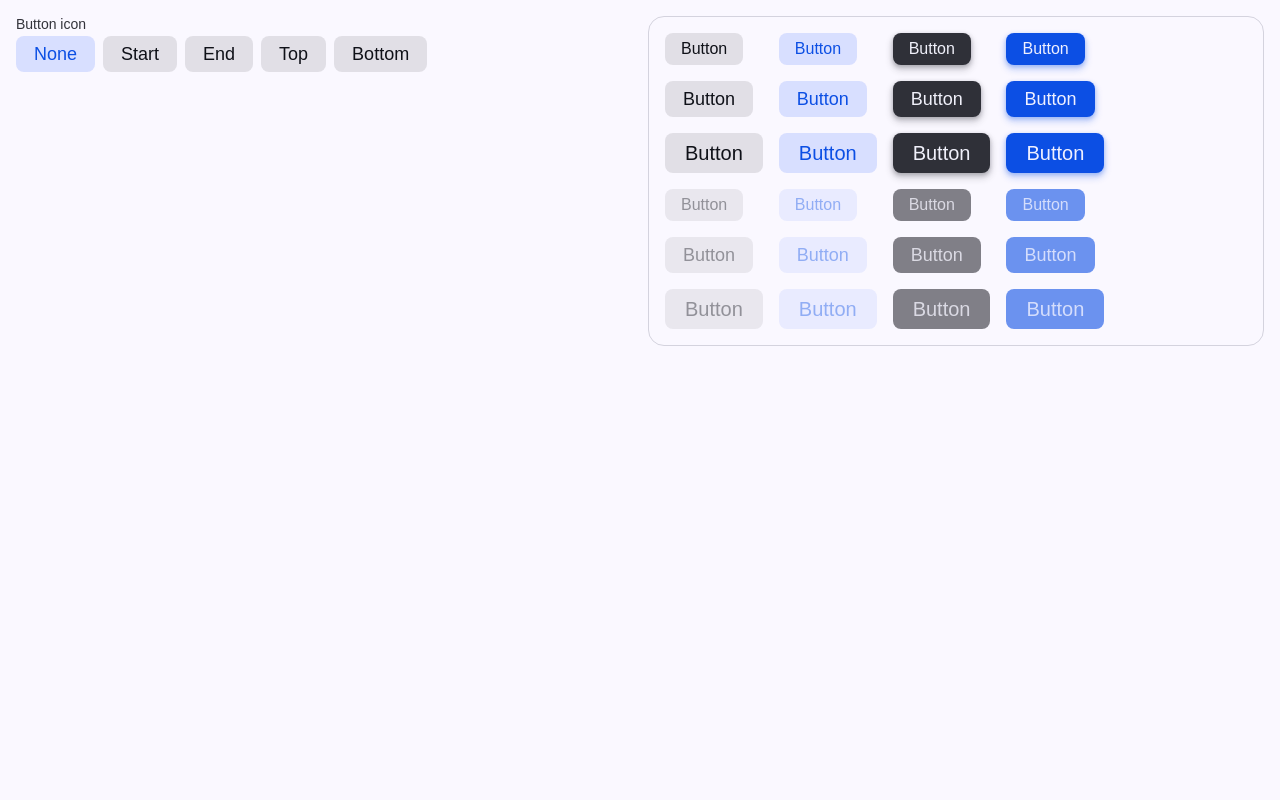
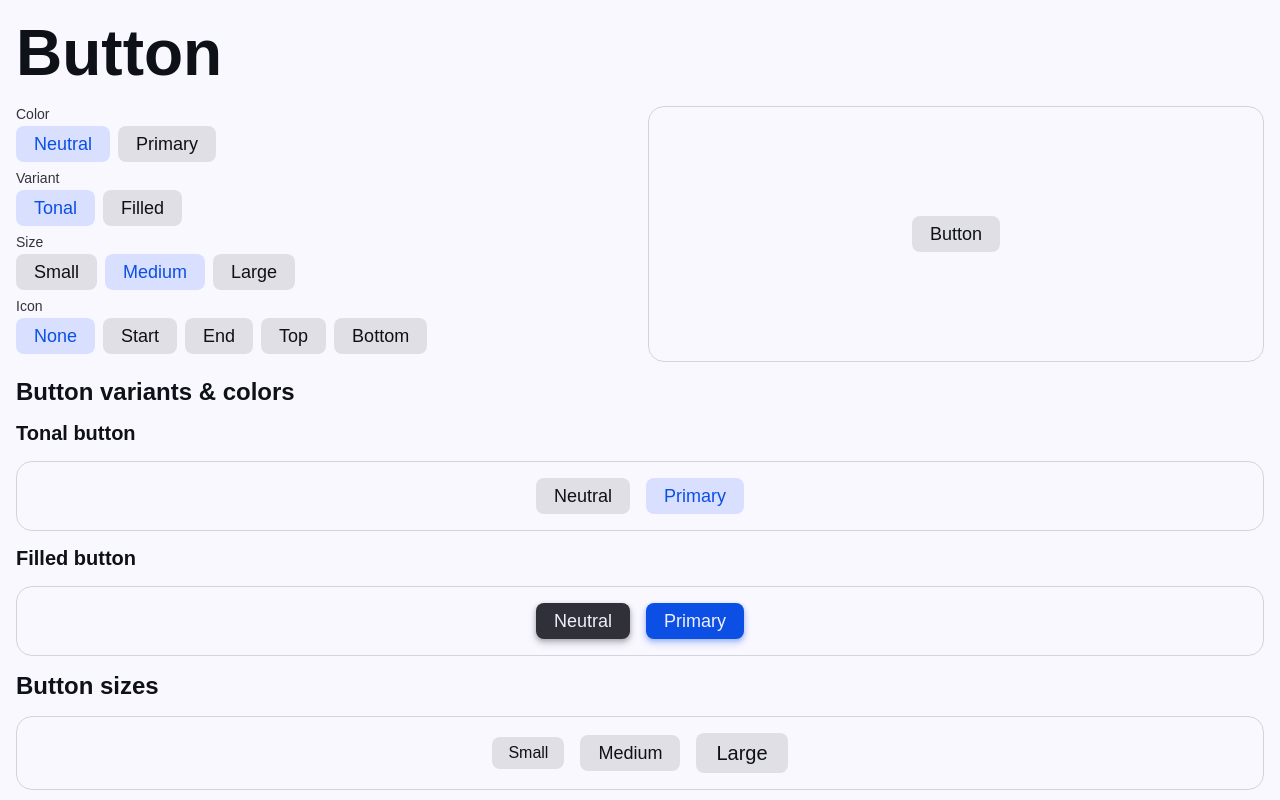
Before and after one commit to TheOmer77/omer-ui-old, a React (Vite) app: page / in a window 1280 px wide. Shown: the top 800 px of the page. Built offline with nearby package versions, Linux system fonts and the light colour scheme.

Commit message:
Revamp demo... AGAIN 😂

```diff
--- a/demo/App.tsx
+++ b/demo/App.tsx
@@ -1,139 +1,15 @@
-import { useState } from 'react';
-
-// Components
-import Button, {
-  ButtonColor,
-  ButtonIconPosition,
-  ButtonVariant,
-} from 'components/Button';
-
-// Icons
-import { ReactComponent as AddIcon } from './assets/icons/add.svg';
+import ButtonDemo from './pages/ButtonDemo';
 
 // CSS
 import '@fontsource/figtree/variable.css';
 import 'styles/index.css';
 import './styles/theme.css';
-import classes from './styles/index.module.css';
-import Demo from './components/Demo';
-
-const buttonsDemo: [ButtonVariant, ButtonColor][] = [
-  ['tonal', 'neutral'],
-  ['tonal', 'primary'],
-  ['filled', 'neutral'],
-  ['filled', 'primary'],
-];
 
 const App = () => {
-  const [buttonIcon, setButtonIcon] = useState<ButtonIconPosition | false>(
-    false
-  );
-
   return (
-    <Demo
-      controls={[
-        {
-          id: 'icon',
-          label: 'Button icon',
-          component: (
-            <>
-              <Button
-                color={buttonIcon === false ? 'primary' : 'neutral'}
-                onClick={() => setButtonIcon(false)}
-              >
-                None
-              </Button>
-              <Button
-                color={buttonIcon === 'start' ? 'primary' : 'neutral'}
-                onClick={() => setButtonIcon('start')}
-              >
-                Start
-              </Button>
-              <Button
-                color={buttonIcon === 'end' ? 'primary' : 'neutral'}
-                onClick={() => setButtonIcon('end')}
-              >
-                End
-              </Button>
-              <Button
-                color={buttonIcon === 'top' ? 'primary' : 'neutral'}
-                onClick={() => setButtonIcon('top')}
-              >
-                Top
-              </Button>
-              <Button
-                color={buttonIcon === 'bottom' ? 'primary' : 'neutral'}
-                onClick={() => setButtonIcon('bottom')}
-              >
-                Bottom
-              </Button>
-            </>
-          ),
-        },
-      ]}
-    >
-      {buttonsDemo.map(([variant, color]) => (
-        <div key={`${variant}-${color}`} className={classes['demo-column']}>
-          <Button
-            variant={variant}
-            color={color}
-            size='small'
-            icon={buttonIcon && <AddIcon />}
-            {...(buttonIcon ? { iconPosition: buttonIcon } : {})}
-          >
-            Button
-          </Button>
-          <Button
-            variant={variant}
-            color={color}
-            size='medium'
-            icon={buttonIcon && <AddIcon />}
-            {...(buttonIcon ? { iconPosition: buttonIcon } : {})}
-          >
-            Button
-          </Button>
-          <Button
-            variant={variant}
-            color={color}
-            size='large'
-            icon={buttonIcon && <AddIcon />}
-            {...(buttonIcon ? { iconPosition: buttonIcon } : {})}
-          >
-            Button
-          </Button>
-          <Button
-            variant={variant}
-            color={color}
-            size='small'
-            icon={buttonIcon && <AddIcon />}
-            {...(buttonIcon ? { iconPosition: buttonIcon } : {})}
-            disabled
-          >
-            Button
-          </Button>
-          <Button
-            variant={variant}
-            color={color}
-            size='medium'
-            icon={buttonIcon && <AddIcon />}
-            {...(buttonIcon ? { iconPosition: buttonIcon } : {})}
-            disabled
-          >
-            Button
-          </Button>
-          <Button
-            variant={variant}
-            color={color}
-            size='large'
-            icon={buttonIcon && <AddIcon />}
-            {...(buttonIcon ? { iconPosition: buttonIcon } : {})}
-            disabled
-          >
-            Button
-          </Button>
-        </div>
-      ))}
-    </Demo>
+    <>
+      <ButtonDemo />
+    </>
   );
 };
 
--- a/demo/components/Demo.tsx
+++ b/demo/components/Demo.tsx
@@ -2,9 +2,9 @@ import { ReactNode } from 'react';
 
 import { DemoControlProps } from './DemoControl';
 import DemoControls from './DemoControls';
+import DemoComponents from './DemoComponents';
 
-import classes from '../styles/index.module.css';
-import DemoComponents from './DemoComponents';
+import classes from './index.module.css';
 
 export interface DemoProps {
   controls: DemoControlProps[];
--- a/demo/components/DemoComponents.tsx
+++ b/demo/components/DemoComponents.tsx
@@ -1,6 +1,6 @@
 import { ReactNode } from 'react';
 
-import classes from '../styles/index.module.css';
+import classes from './index.module.css';
 
 const DemoComponents = ({ children }: { children: ReactNode }) => {
   return <div className={classes['demo-components']}>{children}</div>;
--- a/demo/components/DemoControl.tsx
+++ b/demo/components/DemoControl.tsx
@@ -1,6 +1,6 @@
 import { ReactNode } from 'react';
 
-import classes from '../styles/index.module.css';
+import classes from './index.module.css';
 
 export interface DemoControlProps {
   id: string;
--- a/demo/components/DemoControls.tsx
+++ b/demo/components/DemoControls.tsx
@@ -1,6 +1,6 @@
 import DemoControl, { DemoControlProps } from './DemoControl';
 
-import classes from '../styles/index.module.css';
+import classes from './index.module.css';
 
 const DemoControls = ({ controls }: { controls: DemoControlProps[] }) => {
   return (
--- a/demo/styles/index.module.css
+++ b/demo/components/index.module.css
@@ -1,19 +1,49 @@
 body {
   margin: 0;
+  padding: 1rem;
+}
+
+h1,
+h2,
+h3 {
+  margin-block: 1rem;
+}
+
+h1:first-child,
+h2:first-child,
+h3:first-child {
+  margin-block-start: 0;
+}
+
+h1,
+h2 {
+  font-weight: 700;
+}
+
+h1 {
+  font-size: 4rem;
+}
+
+h2 {
+  font-size: 1.5rem;
+}
+
+h3 {
+  font-size: 1.25rem;
+  font-weight: 600;
 }
 
 .demo {
-  display: grid;
-  grid-template-columns: 1fr;
-  flex-direction: row;
-  width: 100vw;
+  display: flex;
+  flex-direction: column-reverse;
+  width: 100%;
   box-sizing: border-box;
-  padding: 1rem;
   gap: 1rem;
 }
 
-.demo .demo-controls,
-.demo .demo-components {
+.demo .demo-controls {
+  max-height: 16rem;
+  overflow-y: auto;
 }
 
 .demo .demo-controls .demo-controls-label {
@@ -23,12 +53,16 @@ body {
   user-select: none;
 }
 
+.demo .demo-controls .demo-controls-label:not(:first-of-type) {
+  margin-top: 0.5rem;
+}
+
 .demo .demo-controls .demo-controls-row,
-.demo .demo-components {
+.demo-components {
   display: flex;
   flex-direction: row;
   align-items: center;
-  overflow-x: auto;
+  flex-wrap: wrap;
 }
 
 .demo .demo-controls .demo-controls-row {
@@ -36,11 +70,19 @@ body {
   flex-wrap: wrap;
 }
 
-.demo .demo-components {
+.demo-components {
   gap: 1rem;
   padding: 1rem;
+  box-sizing: border-box;
   border: 1px solid rgb(var(--color-primary-neutral-85));
   border-radius: 1rem;
+  display: flex;
+  justify-content: center;
+  align-items: center;
+}
+
+.demo .demo-components {
+  height: 16rem;
 }
 
 .demo .demo-column {
@@ -53,6 +95,7 @@ body {
 
 @media (min-width: 1024px) {
   .demo {
+    display: grid;
     grid-template-columns: repeat(2, 1fr);
   }
 }
@@ -68,7 +111,7 @@ body {
     color: rgba(var(--color-primary-neutral-98), 0.85);
   }
 
-  .demo .demo-components {
+  .demo-components {
     border: 1px solid rgb(var(--color-primary-neutral-20));
   }
 }
--- /dev/null
+++ b/demo/pages/ButtonDemo.tsx
@@ -0,0 +1,176 @@
+import { Fragment, useState } from 'react';
+
+// Components
+import Button, {
+  ButtonColor,
+  ButtonIconPosition,
+  ButtonSize,
+  ButtonVariant,
+} from 'components/Button';
+import Demo from '../components/Demo';
+import DemoComponents from '../components/DemoComponents';
+
+// Icons
+import { ReactComponent as AddIcon } from '../assets/icons/add.svg';
+
+const buttonColors: ButtonColor[] = ['neutral', 'primary'],
+  buttonIconPositions: ButtonIconPosition[] = ['start', 'end', 'top', 'bottom'],
+  buttonSizes: ButtonSize[] = ['small', 'medium', 'large'],
+  buttonVariants: ButtonVariant[] = ['tonal', 'filled'];
+
+const ButtonDemo = () => {
+  const [color, setColor] = useState<ButtonColor>('neutral'),
+    [icon, setIcon] = useState<ButtonIconPosition | false>(false),
+    [size, setSize] = useState<ButtonSize>('medium'),
+    [variant, setVariant] = useState<ButtonVariant>('tonal');
+
+  return (
+    <>
+      <h1>Button</h1>
+      <Demo
+        controls={[
+          {
+            id: 'color',
+            label: 'Color',
+            component: (
+              <>
+                {buttonColors.map(buttonColor => (
+                  <Button
+                    key={buttonColor}
+                    color={color === buttonColor ? 'primary' : 'neutral'}
+                    onClick={() => setColor(buttonColor)}
+                  >
+                    {`${buttonColor[0].toUpperCase()}${buttonColor.slice(1)}`}
+                  </Button>
+                ))}
+              </>
+            ),
+          },
+          {
+            id: 'variant',
+            label: 'Variant',
+            component: (
+              <>
+                {buttonVariants.map(buttonVariant => (
+                  <Button
+                    key={buttonVariant}
+                    color={variant === buttonVariant ? 'primary' : 'neutral'}
+                    onClick={() => setVariant(buttonVariant)}
+                  >
+                    {`${buttonVariant[0].toUpperCase()}${buttonVariant.slice(
+                      1
+                    )}`}
+                  </Button>
+                ))}
+              </>
+            ),
+          },
+          {
+            id: 'size',
+            label: 'Size',
+            component: (
+              <>
+                {buttonSizes.map(buttonSize => (
+                  <Button
+                    key={buttonSize}
+                    color={size === buttonSize ? 'primary' : 'neutral'}
+                    onClick={() => setSize(buttonSize)}
+                  >
+                    {`${buttonSize[0].toUpperCase()}${buttonSize.slice(1)}`}
+                  </Button>
+                ))}
+              </>
+            ),
+          },
+          {
+            id: 'icon',
+            label: 'Icon',
+            component: (
+              <>
+                {([false, ...buttonIconPositions] as typeof icon[]).map(
+                  buttonIconPos => (
+                    <Button
+                      key={buttonIconPos || 'none'}
+                      color={icon === buttonIconPos ? 'primary' : 'neutral'}
+                      onClick={() => setIcon(buttonIconPos)}
+                    >
+                      {buttonIconPos
+                        ? `${buttonIconPos[0].toUpperCase()}${buttonIconPos.slice(
+                            1
+                          )}`
+                        : 'None'}
+                    </Button>
+                  )
+                )}
+              </>
+            ),
+          },
+        ]}
+      >
+        <Button
+          variant={variant}
+          color={color}
+          size={size}
+          icon={icon && <AddIcon />}
+          {...(icon ? { iconPosition: icon } : {})}
+        >
+          Button
+        </Button>
+      </Demo>
+      <h2>Button variants & colors</h2>
+      {buttonVariants.map(variant => (
+        <Fragment key={variant}>
+          <h3>{`${variant[0].toUpperCase()}${variant.slice(1)} button`}</h3>
+          <DemoComponents>
+            {buttonColors.map(color => (
+              <Button
+                key={`${variant}-${color}`}
+                variant={variant}
+                color={color}
+              >
+                {`${color[0].toUpperCase()}${color.slice(1)}`}
+              </Button>
+            ))}
+          </DemoComponents>
+        </Fragment>
+      ))}
+      <h2>Button sizes</h2>
+      <DemoComponents>
+        {buttonSizes.map(size => (
+          <Button key={size} size={size}>
+            {`${size[0].toUpperCase()}${size.slice(1)}`}
+          </Button>
+        ))}
+      </DemoComponents>
+      <h2>Disabled buttons</h2>
+      <DemoComponents>
+        {buttonVariants.map(variant =>
+          buttonColors.map(color => (
+            <Button
+              key={`${variant}-${color}`}
+              variant={variant}
+              color={color}
+              disabled
+            >
+              Disabled
+            </Button>
+          ))
+        )}
+      </DemoComponents>
+      <h2>Buttons with icons</h2>
+      <DemoComponents>
+        {buttonIconPositions.map(iconPosition => (
+          <Button
+            key={iconPosition}
+            icon={<AddIcon />}
+            iconPosition={iconPosition}
+          >
+            {`${iconPosition[0].toUpperCase()}${iconPosition.slice(1)}`}
+          </Button>
+        ))}
+      </DemoComponents>
+    </>
+  );
+};
+
+export default ButtonDemo;
```
Also changed, not shown: demo/components/index.module.css.d.ts (renamed from demo/styles/index.module.css.d.ts).
